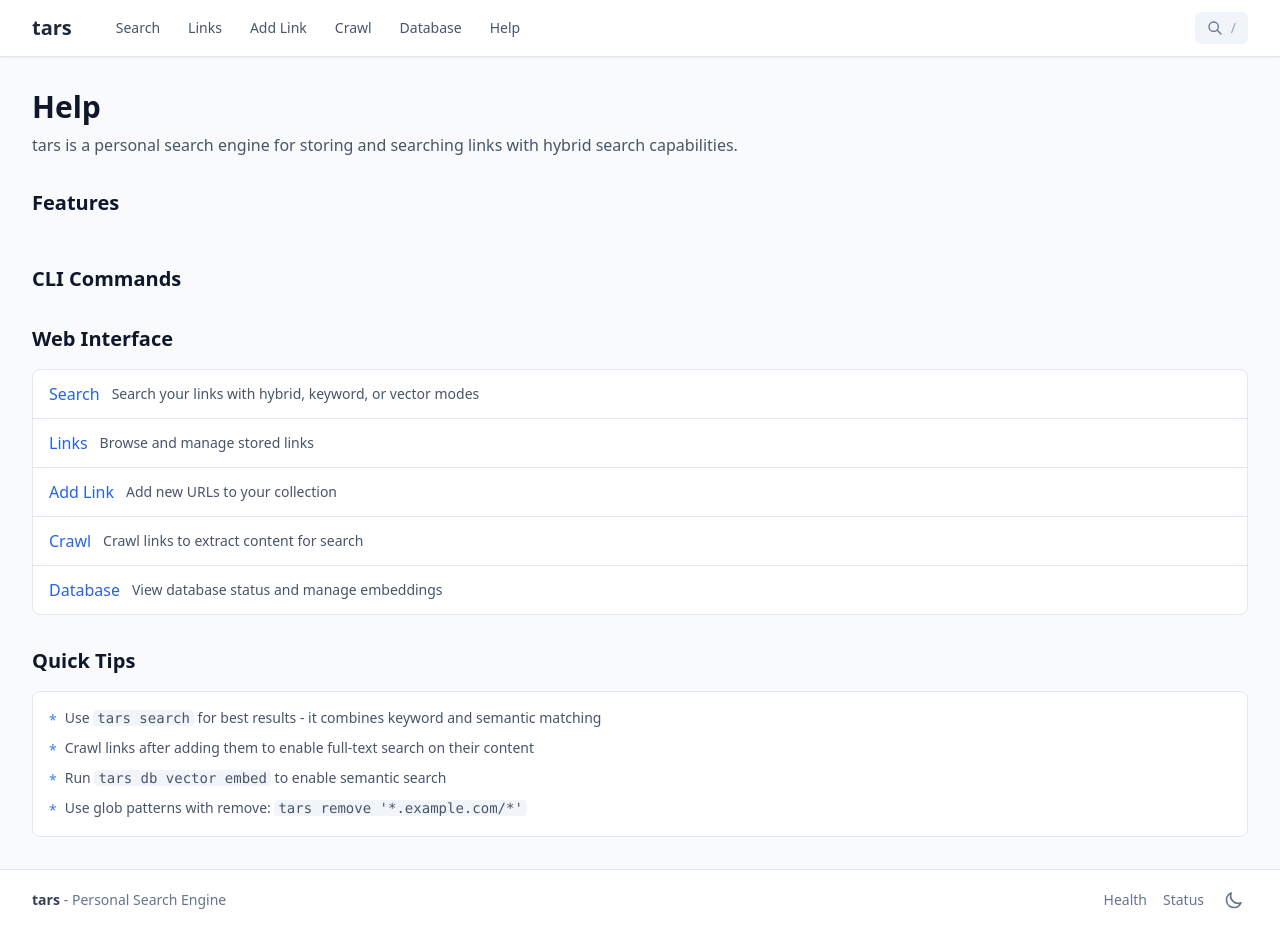
After one commit to codingforentrepreneurs/Build-a-Search-Engine-with-AI-Agents, a FastAPI app: template src/tars/web/templates/help/index.html in a window 1280 px wide. The commit adds this page. Run offline with FastAPI, Linux system fonts and the light colour scheme; the template is opened without the code that fills it, so the values that code supplies are empty; parts of the project's set-up code (start-up, migrations or seed data) failed here and were passed over; some libraries are stand-ins or nearby versions.

Commit message:
Add help page to web interface
Shows features overview, CLI commands reference, web interface
navigation guide, and quick tips. Accessible via /help and nav bar.

```diff
--- a/src/tars/web/app.py
+++ b/src/tars/web/app.py
@@ -12,7 +12,7 @@ from fastapi.staticfiles import StaticFiles
 from fastapi.templating import Jinja2Templates
 
 from tars import db
-from tars.web.routes import search_router, links_router, crawl_router, db_router
+from tars.web.routes import search_router, links_router, crawl_router, db_router, help_router
 
 # Configuration
 WEB_HOST = os.environ.get("TARS_WEB_HOST", "127.0.0.1")
@@ -221,6 +221,7 @@ def create_app(debug: bool | None = None) -> FastAPI:
     app.include_router(links_router)  # prefix already in router
     app.include_router(crawl_router)  # prefix already in router
     app.include_router(db_router)     # prefix already in router
+    app.include_router(help_router)
 
     return app
 
--- a/src/tars/web/routes/__init__.py
+++ b/src/tars/web/routes/__init__.py
@@ -2,7 +2,8 @@
 
 from .crawl import router as crawl_router
 from .db import router as db_router
+from .help import router as help_router
 from .links import router as links_router
 from .search import router as search_router
 
-__all__ = ["crawl_router", "db_router", "links_router", "search_router"]
+__all__ = ["crawl_router", "db_router", "help_router", "links_router", "search_router"]
--- /dev/null
+++ b/src/tars/web/templates/help/index.html
@@ -0,0 +1,127 @@
+{% extends "base.html" %}
+
+{% block title %}Help - tars{% endblock %}
+
+{% block content %}
+<div class="space-y-8">
+    <!-- Header -->
+    <div>
+        <h1 class="text-3xl font-bold text-slate-900 dark:text-white">Help</h1>
+        <p class="mt-2 text-slate-600 dark:text-slate-400">
+            tars is a personal search engine for storing and searching links with hybrid search capabilities.
+        </p>
+    </div>
+
+    <!-- Features Grid -->
+    <div>
+        <h2 class="text-xl font-semibold text-slate-900 dark:text-white mb-4">Features</h2>
+        <div class="grid grid-cols-1 md:grid-cols-2 gap-4">
+            {% for feature in features %}
+            <div class="bg-white dark:bg-slate-800 rounded-lg p-4 border border-slate-200 dark:border-slate-700">
+                <div class="flex items-start space-x-3">
+                    <div class="flex-shrink-0 w-10 h-10 bg-primary-100 dark:bg-primary-900 rounded-lg flex items-center justify-center">
+                        {% if feature.icon == 'search' %}
+                        <svg class="w-5 h-5 text-primary-600 dark:text-primary-400" fill="none" stroke="currentColor" viewBox="0 0 24 24">
+                            <path stroke-linecap="round" stroke-linejoin="round" stroke-width="2" d="M21 21l-6-6m2-5a7 7 0 11-14 0 7 7 0 0114 0z"></path>
+                        </svg>
+                        {% elif feature.icon == 'globe' %}
+                        <svg class="w-5 h-5 text-primary-600 dark:text-primary-400" fill="none" stroke="currentColor" viewBox="0 0 24 24">
+                            <path stroke-linecap="round" stroke-linejoin="round" stroke-width="2" d="M3.055 11H5a2 2 0 012 2v1a2 2 0 002 2 2 2 0 012 2v2.945M8 3.935V5.5A2.5 2.5 0 0010.5 8h.5a2 2 0 012 2 2 2 0 104 0 2 2 0 012-2h1.064M15 20.488V18a2 2 0 012-2h3.064M21 12a9 9 0 11-18 0 9 9 0 0118 0z"></path>
+                        </svg>
+                        {% elif feature.icon == 'cpu' %}
+                        <svg class="w-5 h-5 text-primary-600 dark:text-primary-400" fill="none" stroke="currentColor" viewBox="0 0 24 24">
+                            <path stroke-linecap="round" stroke-linejoin="round" stroke-width="2" d="M9 3v2m6-2v2M9 19v2m6-2v2M5 9H3m2 6H3m18-6h-2m2 6h-2M7 19h10a2 2 0 002-2V7a2 2 0 00-2-2H7a2 2 0 00-2 2v10a2 2 0 002 2zM9 9h6v6H9V9z"></path>
+                        </svg>
+                        {% elif feature.icon == 'plug' %}
+                        <svg class="w-5 h-5 text-primary-600 dark:text-primary-400" fill="none" stroke="currentColor" viewBox="0 0 24 24">
+                            <path stroke-linecap="round" stroke-linejoin="round" stroke-width="2" d="M13 10V3L4 14h7v7l9-11h-7z"></path>
+                        </svg>
+                        {% endif %}
+                    </div>
+                    <div>
+                        <h3 class="font-medium text-slate-900 dark:text-white">{{ feature.title }}</h3>
+                        <p class="mt-1 text-sm text-slate-600 dark:text-slate-400">{{ feature.desc }}</p>
+                    </div>
+                </div>
+            </div>
+            {% endfor %}
+        </div>
+    </div>
+
+    <!-- CLI Commands -->
+    <div>
+        <h2 class="text-xl font-semibold text-slate-900 dark:text-white mb-4">CLI Commands</h2>
+        <div class="space-y-6">
+            {% for section, cmds in commands.items() %}
+            <div class="bg-white dark:bg-slate-800 rounded-lg border border-slate-200 dark:border-slate-700 overflow-hidden">
+                <div class="px-4 py-3 bg-slate-50 dark:bg-slate-700/50 border-b border-slate-200 dark:border-slate-700">
+                    <h3 class="font-medium text-slate-900 dark:text-white">{{ section }}</h3>
+                </div>
+                <div class="divide-y divide-slate-200 dark:divide-slate-700">
+                    {% for item in cmds %}
+                    <div class="px-4 py-3 flex flex-col sm:flex-row sm:items-center gap-2">
+                        <code class="text-sm font-mono bg-slate-100 dark:bg-slate-700 px-2 py-1 rounded text-primary-600 dark:text-primary-400 whitespace-nowrap">{{ item.cmd }}</code>
+                        <span class="text-sm text-slate-600 dark:text-slate-400">{{ item.desc }}</span>
+                    </div>
+                    {% endfor %}
+                </div>
+            </div>
+            {% endfor %}
+        </div>
+    </div>
+
+    <!-- Web Interface -->
+    <div>
+        <h2 class="text-xl font-semibold text-slate-900 dark:text-white mb-4">Web Interface</h2>
+        <div class="bg-white dark:bg-slate-800 rounded-lg border border-slate-200 dark:border-slate-700 overflow-hidden">
+            <div class="divide-y divide-slate-200 dark:divide-slate-700">
+                <div class="px-4 py-3 flex items-center gap-3">
+                    <a href="/search" class="text-primary-600 dark:text-primary-400 hover:underline font-medium">Search</a>
+                    <span class="text-sm text-slate-600 dark:text-slate-400">Search your links with hybrid, keyword, or vector modes</span>
+                </div>
+                <div class="px-4 py-3 flex items-center gap-3">
+                    <a href="/links" class="text-primary-600 dark:text-primary-400 hover:underline font-medium">Links</a>
+                    <span class="text-sm text-slate-600 dark:text-slate-400">Browse and manage stored links</span>
+                </div>
+                <div class="px-4 py-3 flex items-center gap-3">
+                    <a href="/links/add" class="text-primary-600 dark:text-primary-400 hover:underline font-medium">Add Link</a>
+                    <span class="text-sm text-slate-600 dark:text-slate-400">Add new URLs to your collection</span>
+                </div>
+                <div class="px-4 py-3 flex items-center gap-3">
+                    <a href="/crawl" class="text-primary-600 dark:text-primary-400 hover:underline font-medium">Crawl</a>
+                    <span class="text-sm text-slate-600 dark:text-slate-400">Crawl links to extract content for search</span>
+                </div>
+                <div class="px-4 py-3 flex items-center gap-3">
+                    <a href="/db" class="text-primary-600 dark:text-primary-400 hover:underline font-medium">Database</a>
+                    <span class="text-sm text-slate-600 dark:text-slate-400">View database status and manage embeddings</span>
+                </div>
+            </div>
+        </div>
+    </div>
+
+    <!-- Quick Tips -->
+    <div>
+        <h2 class="text-xl font-semibold text-slate-900 dark:text-white mb-4">Quick Tips</h2>
+        <div class="bg-white dark:bg-slate-800 rounded-lg border border-slate-200 dark:border-slate-700 p-4">
+            <ul class="space-y-2 text-sm text-slate-600 dark:text-slate-400">
+                <li class="flex items-start gap-2">
+                    <span class="text-primary-500 mt-0.5">*</span>
+                    <span>Use <code class="bg-slate-100 dark:bg-slate-700 px-1 rounded">tars search</code> for best results - it combines keyword and semantic matching</span>
+                </li>
+                <li class="flex items-start gap-2">
+                    <span class="text-primary-500 mt-0.5">*</span>
+                    <span>Crawl links after adding them to enable full-text search on their content</span>
+                </li>
+                <li class="flex items-start gap-2">
+                    <span class="text-primary-500 mt-0.5">*</span>
+                    <span>Run <code class="bg-slate-100 dark:bg-slate-700 px-1 rounded">tars db vector embed</code> to enable semantic search</span>
+                </li>
+                <li class="flex items-start gap-2">
+                    <span class="text-primary-500 mt-0.5">*</span>
+                    <span>Use glob patterns with remove: <code class="bg-slate-100 dark:bg-slate-700 px-1 rounded">tars remove '*.example.com/*'</code></span>
+                </li>
+            </ul>
+        </div>
+    </div>
+</div>
+{% endblock %}
--- a/src/tars/web/templates/partials/nav.html
+++ b/src/tars/web/templates/partials/nav.html
@@ -55,6 +55,15 @@
                               text-slate-600 hover:bg-slate-100 hover:text-slate-900 dark:text-slate-300 dark:hover:bg-slate-700 dark:hover:text-white
                               {% endif %}">
                         Database
+                    </a>
+                    <a href="/help"
+                       class="px-3 py-2 rounded-md text-sm font-medium transition-colors
+                              {% if active_page == 'help' %}
+                              bg-primary-100 text-primary-700 dark:bg-primary-900 dark:text-primary-300
+                              {% else %}
+                              text-slate-600 hover:bg-slate-100 hover:text-slate-900 dark:text-slate-300 dark:hover:bg-slate-700 dark:hover:text-white
+                              {% endif %}">
+                        Help
                     </a>
                 </div>
             </div>
@@ -164,6 +173,20 @@
                     Database
                 </span>
             </a>
+            <a href="/help"
+               class="block px-3 py-2 rounded-md text-base font-medium transition-colors
+                      {% if active_page == 'help' %}
+                      bg-primary-100 text-primary-700 dark:bg-primary-900 dark:text-primary-300
+                      {% else %}
+                      text-slate-600 hover:bg-slate-100 hover:text-slate-900 dark:text-slate-300 dark:hover:bg-slate-700 dark:hover:text-white
+                      {% endif %}">
+                <span class="flex items-center">
+                    <svg class="w-5 h-5 mr-3" fill="none" stroke="currentColor" viewBox="0 0 24 24">
+                        <path stroke-linecap="round" stroke-linejoin="round" stroke-width="2" d="M8.228 9c.549-1.165 2.03-2 3.772-2 2.21 0 4 1.343 4 3 0 1.4-1.278 2.575-3.006 2.907-.542.104-.994.54-.994 1.093m0 3h.01M21 12a9 9 0 11-18 0 9 9 0 0118 0z"></path>
+                    </svg>
+                    Help
+                </span>
+            </a>
         </div>
     </div>
 </nav>
```
Also changed, not shown: src/tars/web/routes/help.py (added, +79 -0 lines).
